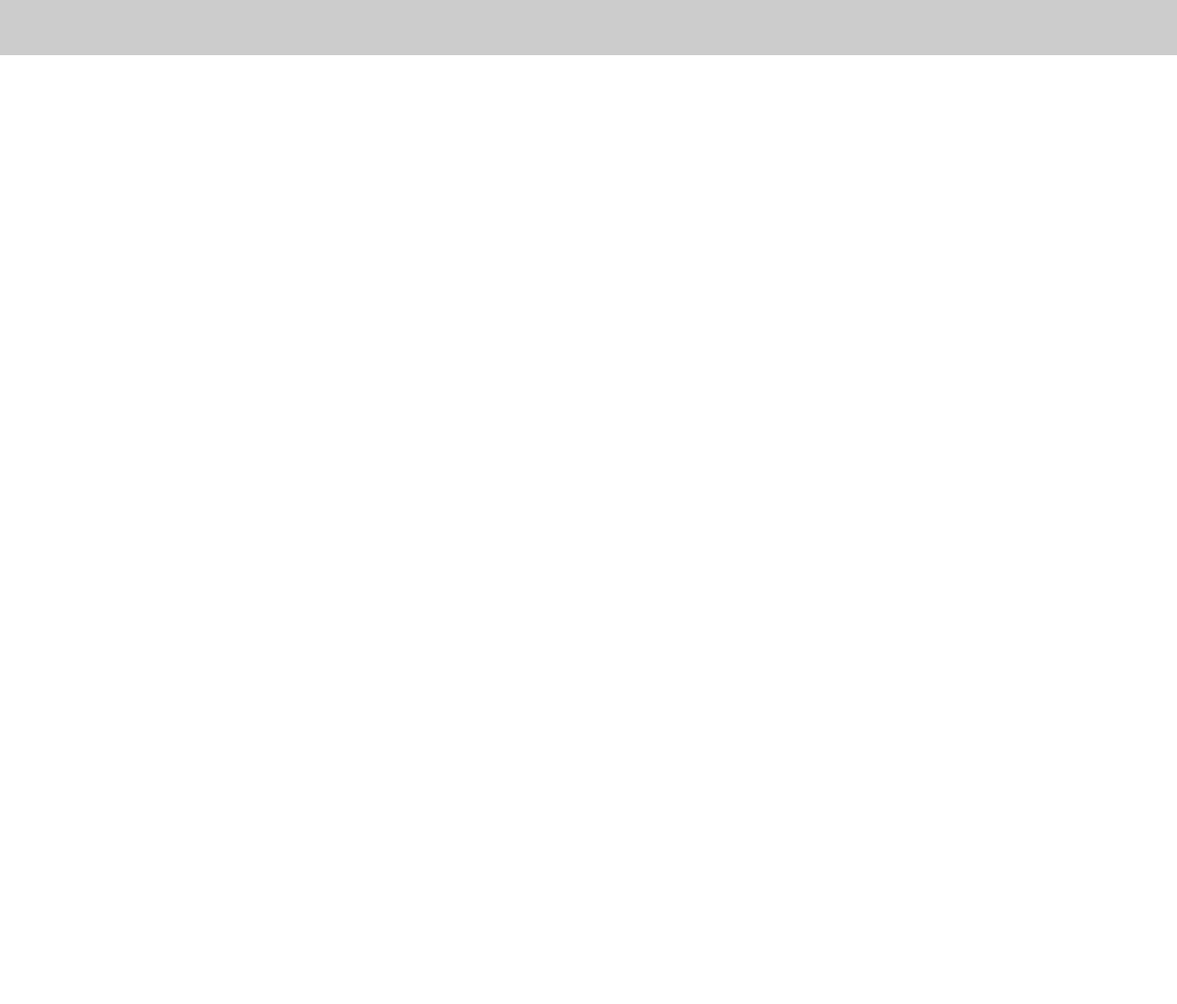
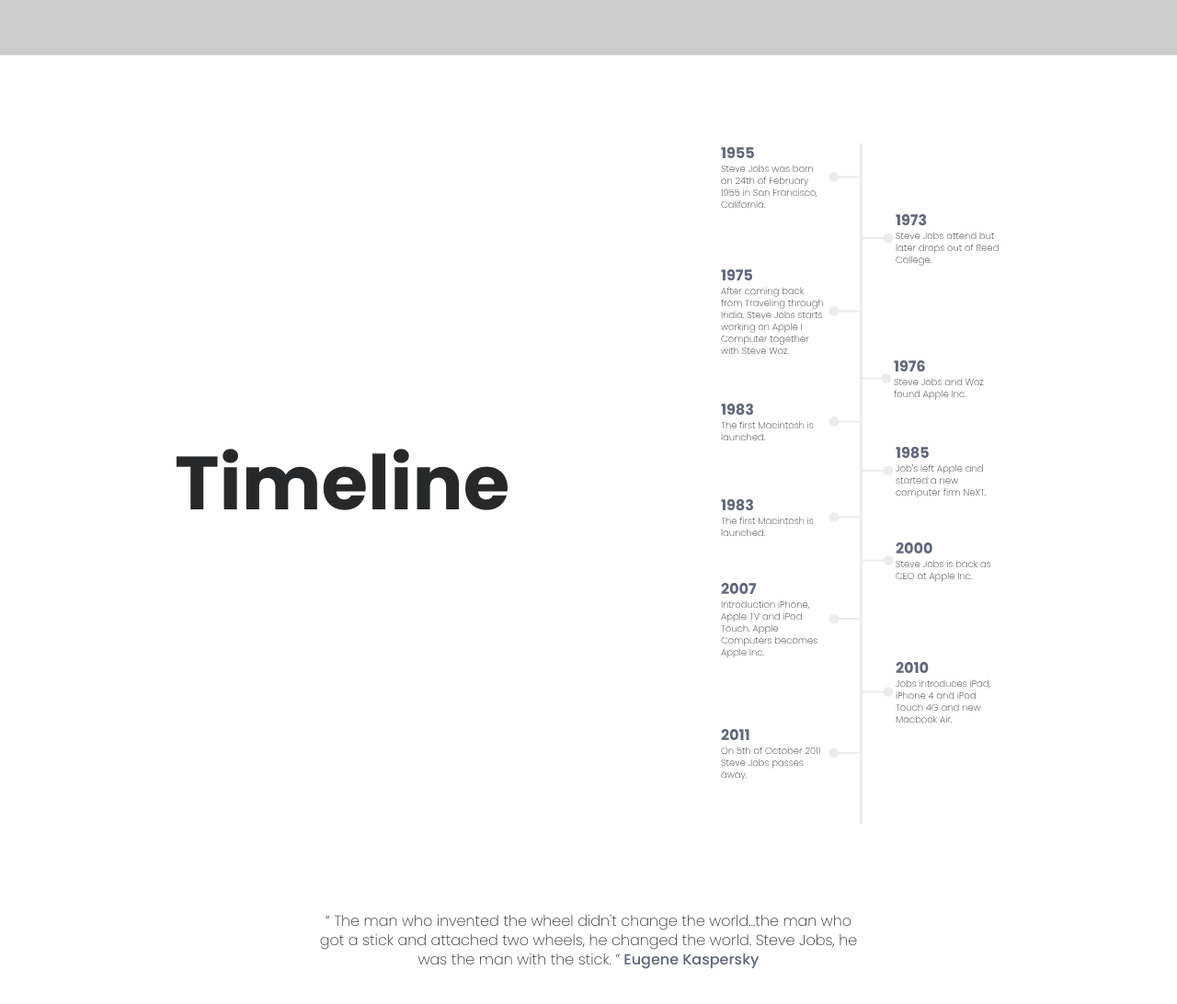
Before and after one commit to M-oliveda/Web-TributeWebsite, a website built with Parcel: page web/src/index.html in a window 1280 px wide. Shown: the part 660-1752 px from the top of the page at 92% size. Before the commit the page ends 800 px from the top, so only its background shows below. Built offline with nearby package versions, Linux system fonts and the light colour scheme.

Commit message:
:sparkles: Add the homepage main section.

```diff
--- a/web/src/css/styles.css
+++ b/web/src/css/styles.css
@@ -6,7 +6,7 @@
 
 img {
   display: block;
-  min-width: 100%;
+  max-width: 100%;
 }
 
 body {
@@ -16,6 +16,8 @@
 :root {
   font-size: 14px;
   --primary-color: #fff6e0;
+  --text-color: #272829;
+  --secondary-color: #61677a;
 }
 
 header.home-header {
@@ -158,3 +160,83 @@
     font-size: 24px;
   }
 }
+
+.home-main-section {
+  padding: 96px 0;
+}
+
+.container {
+  max-width: 900px;
+  margin: 0 auto;
+
+  display: flex;
+  flex-flow: column nowrap;
+  gap: 48px;
+  align-items: center;
+  justify-content: center;
+}
+
+@media (min-width: 1024px) {
+  .container {
+    flex-flow: row nowrap;
+    justify-content: space-between;
+    align-items: center;
+    gap: 0;
+  }
+}
+
+.main-section__title {
+  color: var(--text-color);
+  font-family: "Poppins", sans-serif;
+  font-size: 42px;
+  font-weight: 700;
+  line-height: 130%;
+}
+
+@media (min-width: 720px) {
+  .main-section__title {
+    font-size: 50px;
+  }
+}
+
+@media (min-width: 1024px) {
+  .main-section__title {
+    font-size: 82px;
+  }
+}
+
+.main-section__blockquote {
+  max-width: 270px;
+  margin: 48px auto 0 auto;
+
+  color: var(--text-color);
+  text-align: center;
+  font-family: "Poppins", sans-serif;
+  font-size: 8px;
+  font-weight: 200;
+  line-height: 130%;
+}
+
+@media (min-width: 720px) {
+  .main-section__blockquote {
+    max-width: 400px;
+    font-size: 12px;
+  }
+}
+
+@media (min-width: 1024px) {
+  .main-section__blockquote {
+    max-width: 600px;
+    margin: 96px auto 0 auto;
+    font-size: 16px;
+  }
+}
+
+.main-section__blockquote > span {
+  color: var(--secondary-color);
+  font-family: Poppins;
+  font-size: inherit;
+  font-style: normal;
+  font-weight: 500;
+  line-height: 130%;
+}
--- a/web/src/index.html
+++ b/web/src/index.html
@@ -25,7 +25,7 @@
     <link rel="preconnect" href="https://fonts.googleapis.com" />
     <link rel="preconnect" href="https://fonts.gstatic.com" crossorigin />
     <link
-      href="https://fonts.googleapis.com/css2?family=Poppins:wght@400;700&display=swap"
+      href="https://fonts.googleapis.com/css2?family=Poppins:wght@200;400;500;700&display=swap"
       rel="stylesheet"
     />
     <link rel="stylesheet" href="./css/styles.css" />
@@ -43,5 +43,23 @@
         </a>
       </div>
     </header>
+    <main class="home-main-section">
+      <div class="container">
+        <h2 class="main-section__title">Timeline</h2>
+        <img
+          src="./assets/img/timeframe_container.svg"
+          alt="Steve Jobs Timeline"
+          class="main-section__timeframe"
+          id="timelineSection"
+        />
+      </div>
+      <p class="main-section__blockquote">
+        <q>
+          The man who invented the wheel didn't change the world...the man who
+          got a stick and attached two wheels, he changed the world. Steve Jobs,
+          he was the man with the stick. </q
+        ><span> Eugene Kaspersky</span>
+      </p>
+    </main>
   </body>
 </html>
```
